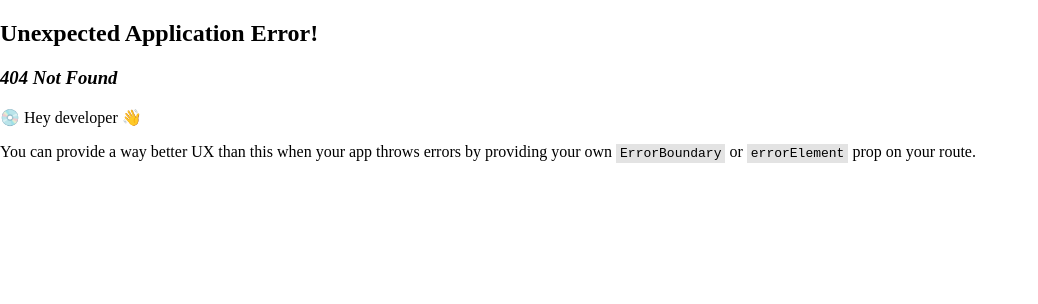
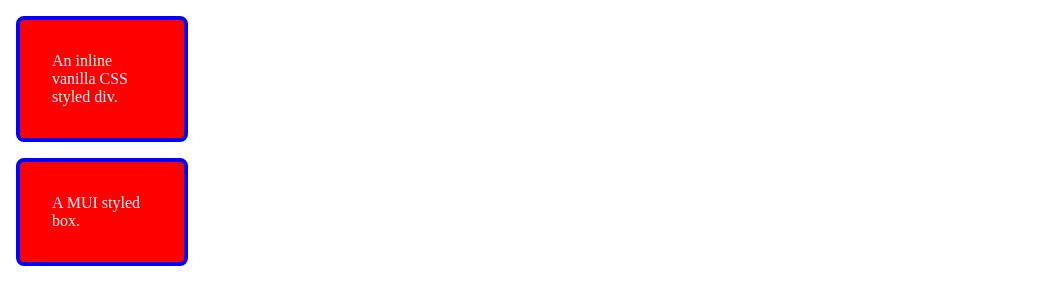
Before and after one commit to EMinasian/react-hands-on, a React (Vite) app: page /styling-solutions in a window 1280 px wide. Before the commit this address had no page. Shown: the top 304 px of the page, without its empty margins (0-1038 px from the left). Built offline with nearby package versions, Linux system fonts and the light colour scheme.

Commit message:
feat: styling comparison

```diff
--- a/package.json
+++ b/package.json
@@ -10,6 +10,9 @@
     "preview": "vite preview"
   },
   "dependencies": {
+    "@emotion/react": "^11.11.4",
+    "@emotion/styled": "^11.11.5",
+    "@mui/material": "^5.15.14",
     "react": "^18.2.0",
     "react-dom": "^18.2.0",
     "react-router-dom": "^6.22.1"
--- a/src/main.jsx
+++ b/src/main.jsx
@@ -5,12 +5,14 @@ import StartPage from "./routes/StartPage";
 import UseStateScheduling from "./routes/UseStateScheduling";
 import StateBasedOnPrevState from "./routes/StateBasedOnPrevState";
 import VanillaCSSNotScoping from "./routes/VanillaCSSNotScoping";
+import StylingSolutions from "./routes/StylingSolutions";
 
 const router = createBrowserRouter([
   { path: "/", element: <StartPage /> },
   { path: "/usestate-scheduling", element: <UseStateScheduling /> },
   { path: "/state-update", element: <StateBasedOnPrevState /> },
   { path: "/vanilla-css-not-scoping", element: <VanillaCSSNotScoping /> },
+  { path: "/styling-solutions", element: <StylingSolutions /> },
 ]);
 
 ReactDOM.createRoot(document.getElementById("root")).render(
--- a/src/routes/StartPage/listData.json
+++ b/src/routes/StartPage/listData.json
@@ -13,5 +13,10 @@
         "id": "2",
         "title": "Styling with Vanilla CSS not scoping to a module",
         "linkTo": "/vanilla-css-not-scoping"
+    },
+    {
+        "id": "3",
+        "title": "Styling Solutions in React",
+        "linkTo": "/styling-solutions"
     }
 ]
--- /dev/null
+++ b/src/routes/StylingSolutions/MaterialUIStyling.jsx
@@ -0,0 +1,20 @@
+// first install MUI
+import Box from "@mui/material/Box";
+
+export default function MaterialUIStyling() {
+  return (
+    <Box //imported Box from "@mui/material/Box";
+      width={100}
+      m={2}
+      display="flex"
+      alignItems="center"
+      p={4}
+      sx={{ border: "4px solid blue" }}
+      borderRadius={2}
+      bgcolor={'red'}
+      color={'white'}
+    >
+      A MUI styled box.
+    </Box>
+  );
+}
--- /dev/null
+++ b/src/routes/StylingSolutions/StylingSolutions.jsx
@@ -0,0 +1,11 @@
+import VanillaCSSStyling from "./VanillaCSSStyling";
+import MaterialUIStyling from "./MaterialUIStyling";
+
+export default function StylingSolutions() {
+  return (
+    <>
+      <VanillaCSSStyling />
+      <MaterialUIStyling />
+    </>
+  );
+}
--- /dev/null
+++ b/src/routes/StylingSolutions/VanillaCSSStyling.jsx
@@ -0,0 +1,19 @@
+export default function VanillaCSSStyling() {
+  return (
+    <div
+      style={{
+        width: 100,
+        margin: 16,
+        display: "flex",
+        alignItems: "center",
+        padding: 32,
+        border: "4px solid blue",
+        borderRadius: 8,
+        background: "red",
+        color: "white",
+      }}
+    >
+      An inline vanilla CSS styled div.
+    </div>
+  );
+}
--- /dev/null
+++ b/src/routes/StylingSolutions/index.js
@@ -0,0 +1,3 @@
+import StylingSolutions from "./StylingSolutions";
+
+export default StylingSolutions;
```
Also changed, not shown: 1 other file (tests, documents, lock files or other folders).
